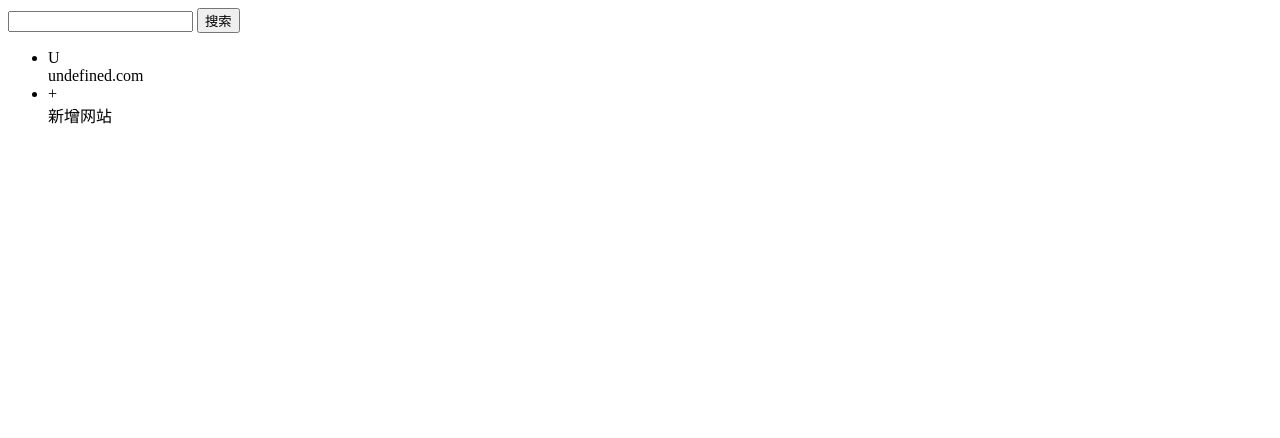
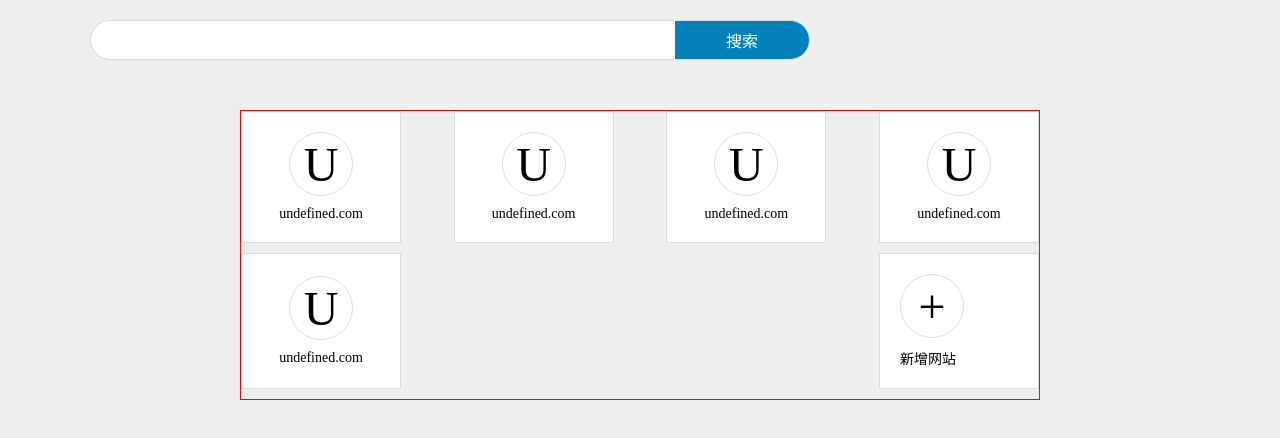
Before and after one commit to April-cl/BUGU-Nav, a plain HTML site: page src/index.html in a window 1280 px wide. Drawn offline with Linux system fonts and the light colour scheme.

Commit message:
初步样式

```diff
--- a/src/index.html
+++ b/src/index.html
@@ -20,11 +20,27 @@
       <ul class="siteList">
         <li class="site">
           <div class="siteLogo">U</div>
-          <div class="siteText">undefined.com</div>
+          <div class="siteLink">undefined.com</div>
+        </li>
+        <li class="site">
+          <div class="siteLogo">U</div>
+          <div class="siteLink">undefined.com</div>
+        </li>
+        <li class="site">
+          <div class="siteLogo">U</div>
+          <div class="siteLink">undefined.com</div>
+        </li>
+        <li class="site">
+          <div class="siteLogo">U</div>
+          <div class="siteLink">undefined.com</div>
+        </li>
+        <li class="site">
+          <div class="siteLogo">U</div>
+          <div class="siteLink">undefined.com</div>
         </li>
         <li class="addButton">
           <div class="icon-wrapper">+</div>
-          <div class="siteText">新增网站</div>
+          <div class="addText">新增网站</div>
         </li>
       </ul>
     </main>
--- a/src/style.css
+++ b/src/style.css
@@ -0,0 +1,105 @@
+/* css reset */
+*,
+*::before,
+*::after {
+  box-sizing: border-box;
+}
+* {
+  margin: 0;
+  padding: 0;
+}
+ol,
+ul {
+  list-style: none;
+}
+
+/* style */
+body {
+  background: #eee;
+}
+.globalHeader {
+  max-width: 900px;
+  margin-top: 20px;
+  margin-bottom: 20px;
+}
+.globalHeader .searchForm {
+  display: flex;
+  justify-content: center;
+}
+.globalHeader .searchForm > input {
+  width: 65%;
+  height: 40px;
+  border: 1px solid #ddd;
+  border-right: none;
+  border-radius: 20px 0px 0px 20px;
+}
+.globalHeader .searchForm > button {
+  width: 15%;
+  white-space: nowrap;
+  border: 1px solid #ddd;
+  border-left: none;
+  border-radius: 0px 20px 20px 0px;
+  background: #0282b9;
+  color: white;
+  font-size: 16px;
+  cursor: pointer;
+}
+.globalMain {
+  max-width: 900px;
+  margin-left: auto;
+  margin-right: auto;
+}
+.globalMain .siteList {
+  display: flex;
+  flex-wrap: wrap;
+  justify-content: space-between;
+  margin: 50px;
+  border: 1px solid red;
+}
+.globalMain .siteList .site {
+  margin-bottom: 10px;
+  width: 160px;
+  border: 1px solid #ddd;
+  background: white;
+  padding: 20px;
+  display: flex;
+  justify-content: center;
+  align-items: center;
+  flex-direction: column;
+  cursor: pointer;
+}
+.globalMain .siteList .site .siteLogo {
+  width: 64px;
+  height: 64px;
+  font-size: 48px;
+  border: 1px solid #ddd;
+  border-radius: 50%;
+  display: flex;
+  justify-content: center;
+  align-items: center;
+}
+.globalMain .siteList .site .siteLink {
+  font-size: 14px;
+  margin-top: 10px;
+}
+.globalMain .siteList .addButton {
+  margin-bottom: 10px;
+  width: 160px;
+  border: 1px solid #ddd;
+  background: white;
+  padding: 20px;
+}
+.globalMain .siteList .addButton .icon-wrapper {
+  width: 64px;
+  height: 64px;
+  font-size: 48px;
+  border: 1px solid #ddd;
+  border-radius: 50%;
+  display: flex;
+  justify-content: center;
+  align-items: center;
+}
+.globalMain .siteList .addButton .addText {
+  font-size: 14px;
+  margin-top: 10px;
+}
```
Also changed, not shown: dist/index.html (+18 -2 lines), 6 other files.
